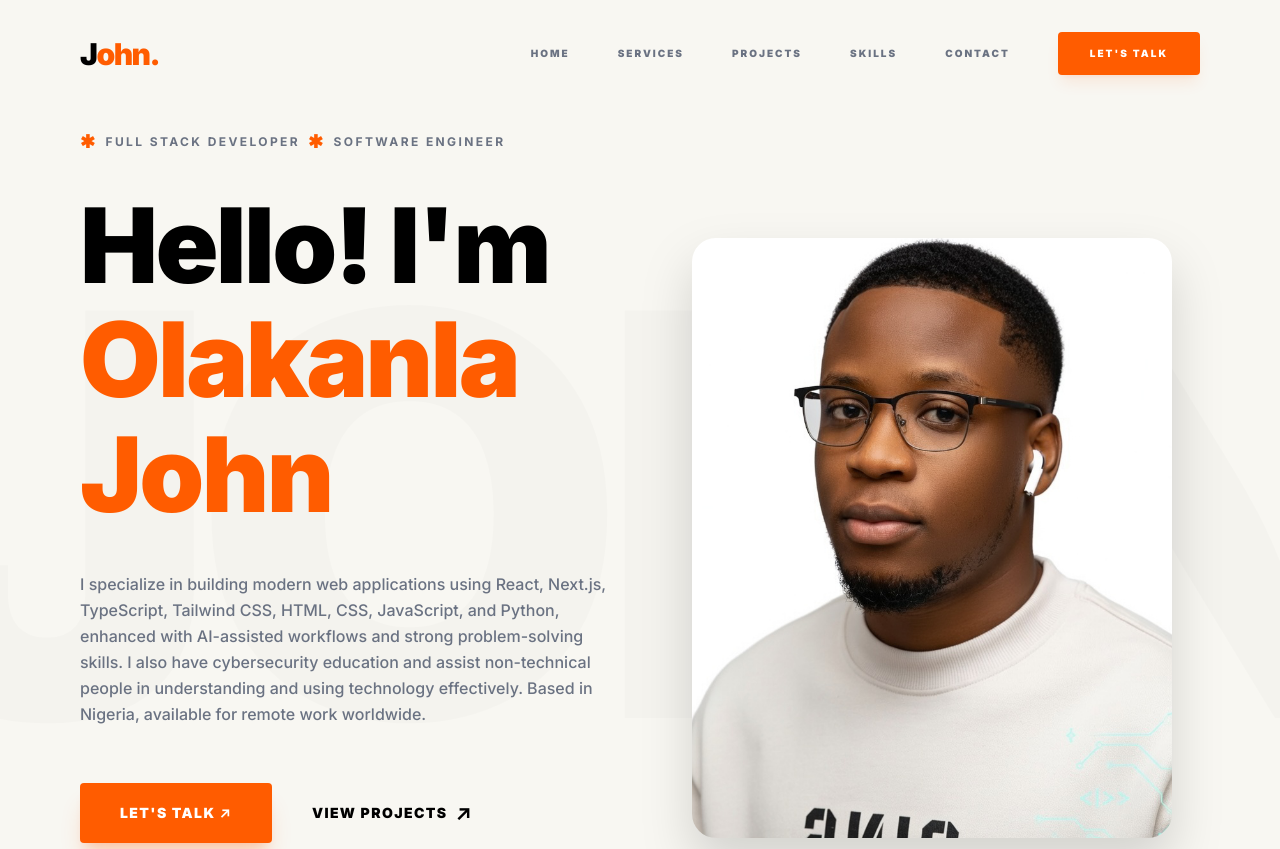
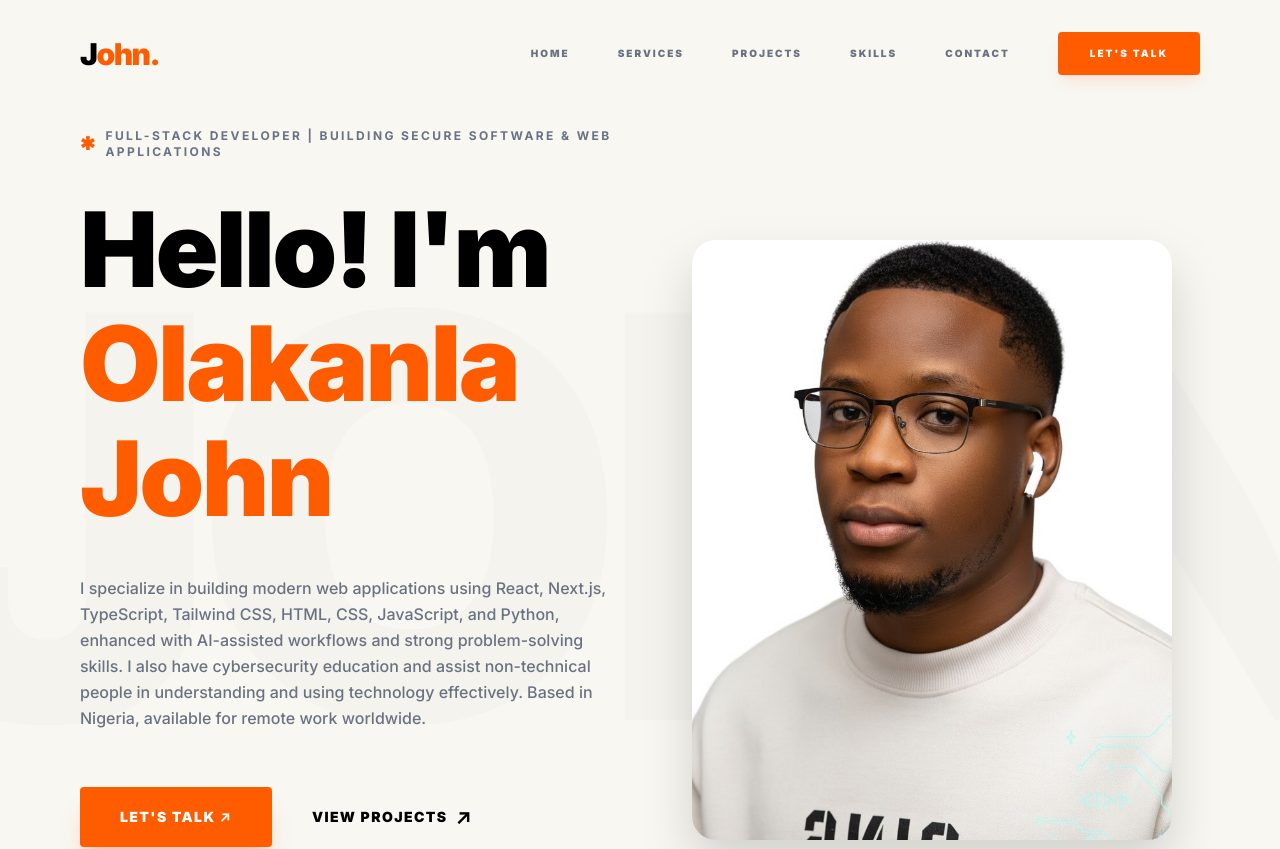
Before and after one commit to xcodenexus/portfolio, a Next.js app: page / in a window 1280 px wide. Shown: the top 849 px of the page. Built offline with nearby package versions, Linux system fonts and the light colour scheme.

Commit message:
feat: update hero badge to single Full-Stack Developer tagline

```diff
--- a/src/components/Hero.tsx
+++ b/src/components/Hero.tsx
@@ -16,7 +16,7 @@ export default function Hero() {
                     className="z-10"
                 >
                     <div className="flex items-center gap-2 mb-8 uppercase tracking-[0.2em] font-bold text-xs text-gray-500">
-                        <span className="text-accent text-lg">✱</span> Full Stack Developer <span className="text-accent text-lg">✱</span> Software Engineer
+                        <span className="text-accent text-lg">✱</span> Full-Stack Developer | Building Secure Software & Web Applications
                     </div>
 
                     <h1 className="text-[4rem] md:text-[6.5rem] font-black leading-[1.1] mb-10 tracking-tight text-black">
```
